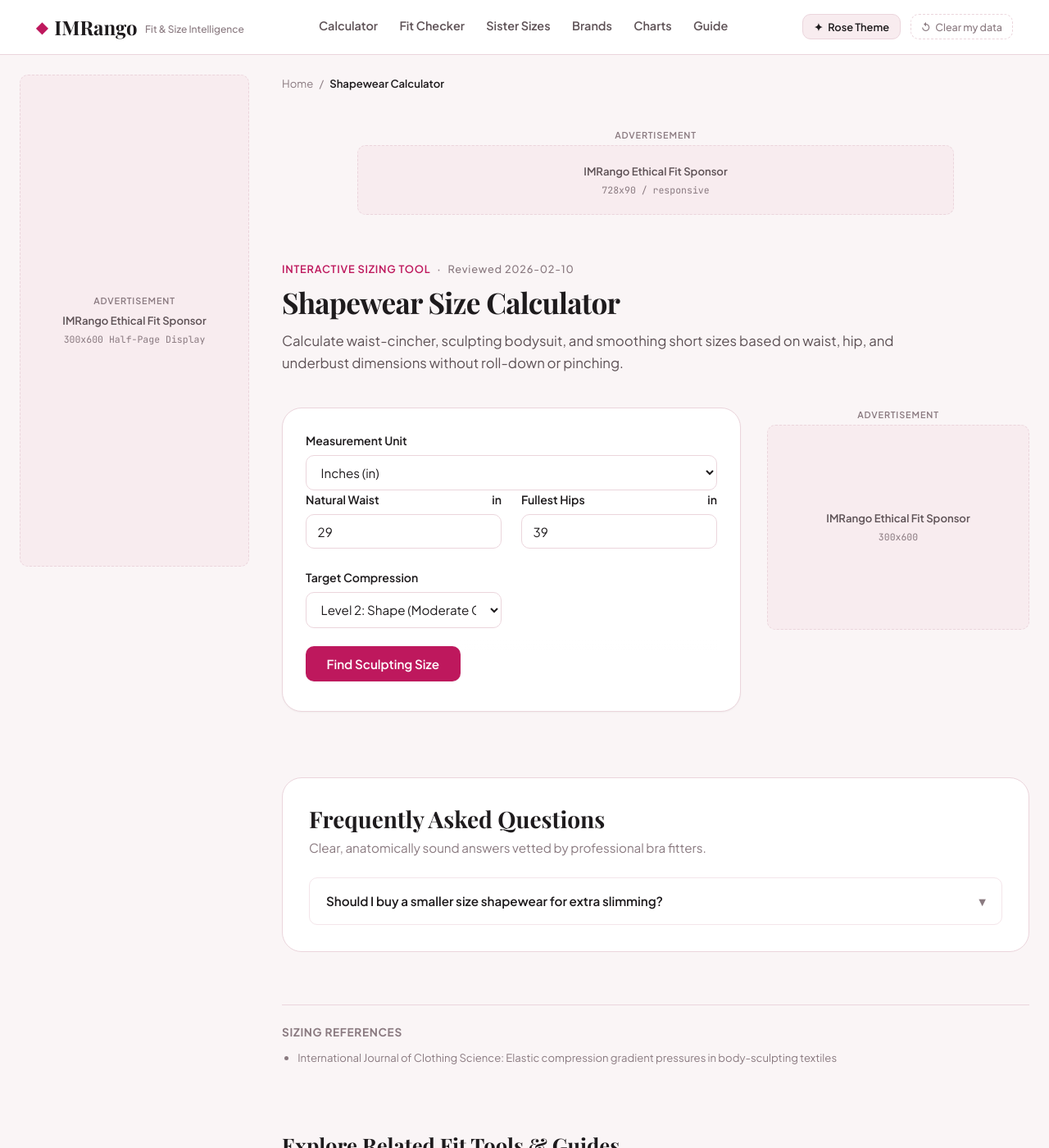
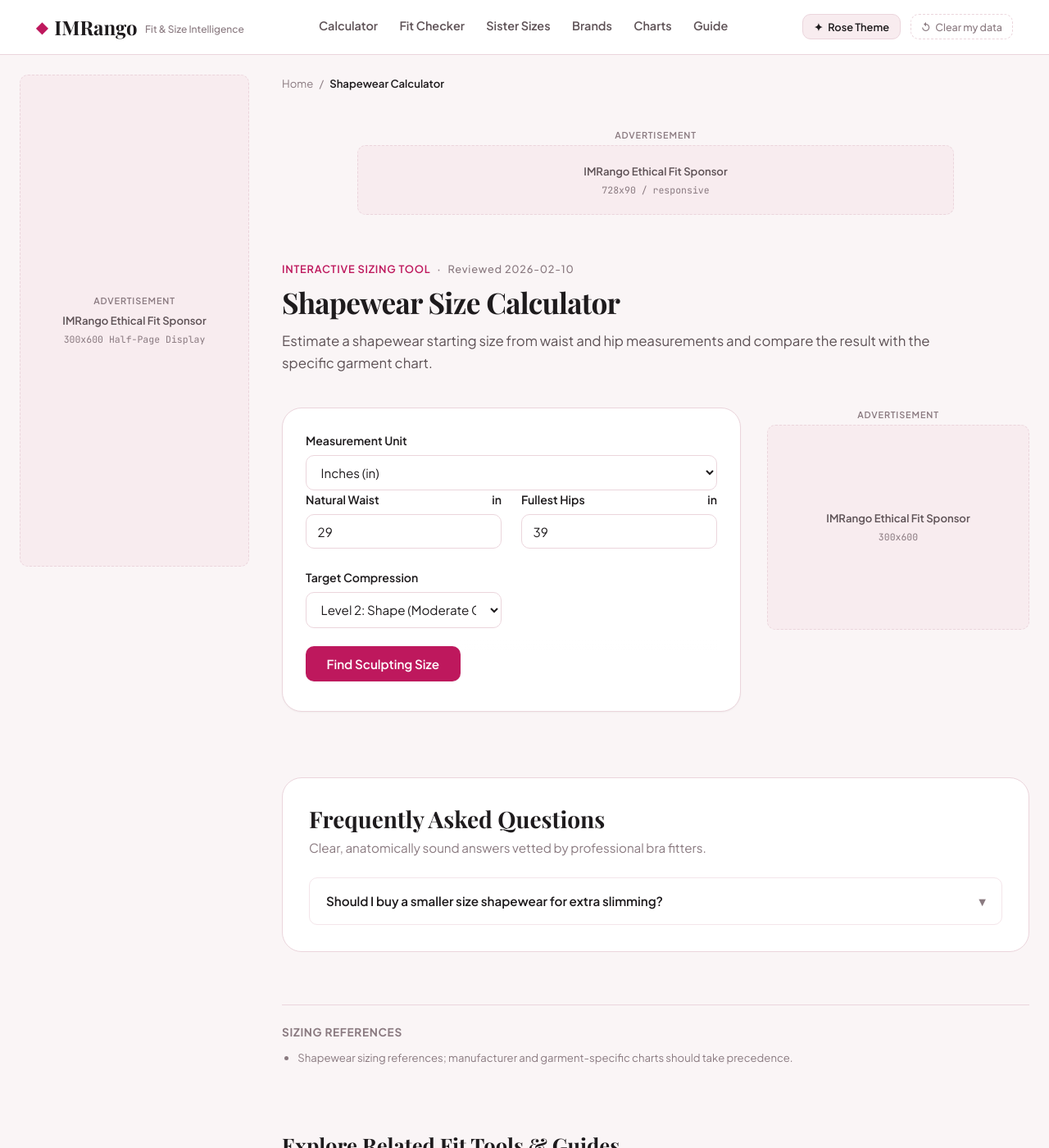
Before and after one commit to sharpedge74-cmyk/Bra-Size-Pro, a Jekyll site: the page built from shapewear-size-calculator.html, in a window 1280 px wide and 1400 px high. Shown: the whole window at 82% size. Built offline with Jekyll 4.4.1, drawn with Linux system fonts in a browser that asks for light colours; some web fonts are replaced; some of the changed text lies outside the part shown.

Commit message:
Remove unsupported specialty sizing claims

```diff
--- a/shapewear-size-calculator.html
+++ b/shapewear-size-calculator.html
@@ -1,26 +1,26 @@
 ---
 layout: tool
 title: "Shapewear Size Calculator"
-description: "Calculate waist-cincher, sculpting bodysuit, and smoothing short sizes based on waist, hip, and underbust dimensions without roll-down or pinching."
+description: "Estimate a shapewear starting size from waist and hip measurements and compare the result with the specific garment chart."
 permalink: /shapewear-size-calculator
 breadcrumb_label: "Shapewear Calculator"
-intent: "Find true shapewear sizes and prevent painful roll-down"
+intent: "Estimate shapewear size from body measurements"
 last_reviewed: "2026-02-10"
 tool_js: "shapewear-size-calculator.js"
 ads: "tool"
 sources:
-  - "International Journal of Clothing Science: Elastic compression gradient pressures in body-sculpting textiles"
+  - "Shapewear sizing references; manufacturer and garment-specific charts should take precedence."
 related_tool:
   title: "Panty Size Calculator"
   desc: "Compare regular underwear dimensions."
   url: "/panty-size-calculator"
 related_guide:
   title: "Universal Bra Measurement Chart"
-  desc: "Complete anatomical dimensions."
+  desc: "Reference measurement chart for comparison."
   url: "/bra-measurement-chart"
 faq:
   - q: "Should I buy a smaller size shapewear for extra slimming?"
-    a: "Never size down in shapewear! Sizing down pushes flesh out at the edges, creates double bulges, pinches circulation, and causes the garment to roll down immediately. True-to-size shapewear provides maximum sculpting with all-day comfort."
+    a: "Do not assume that sizing down improves shapewear performance. Compression level, garment construction, body measurements, and manufacturer instructions all matter. Use the garment's chart and choose a size that fits its stated measurement range."
 ---
 
 <div class="calculator-card">
```
